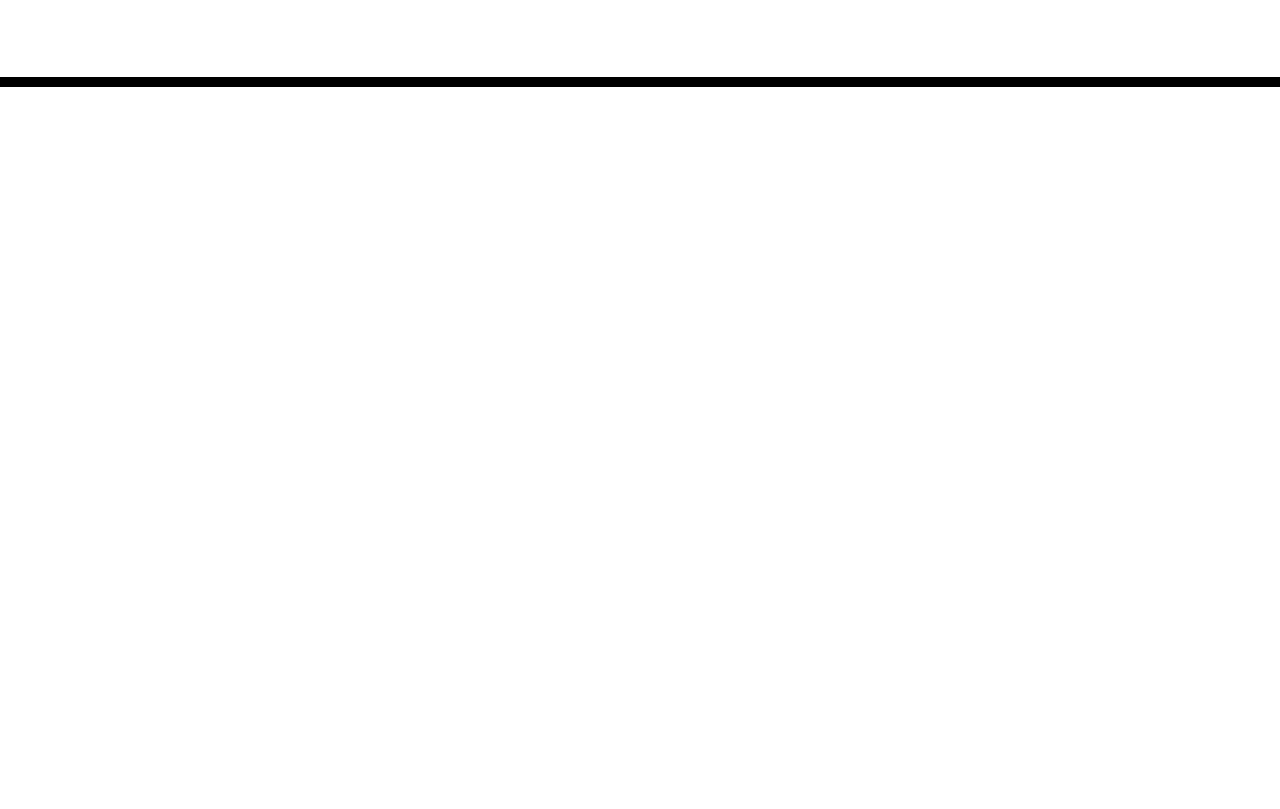
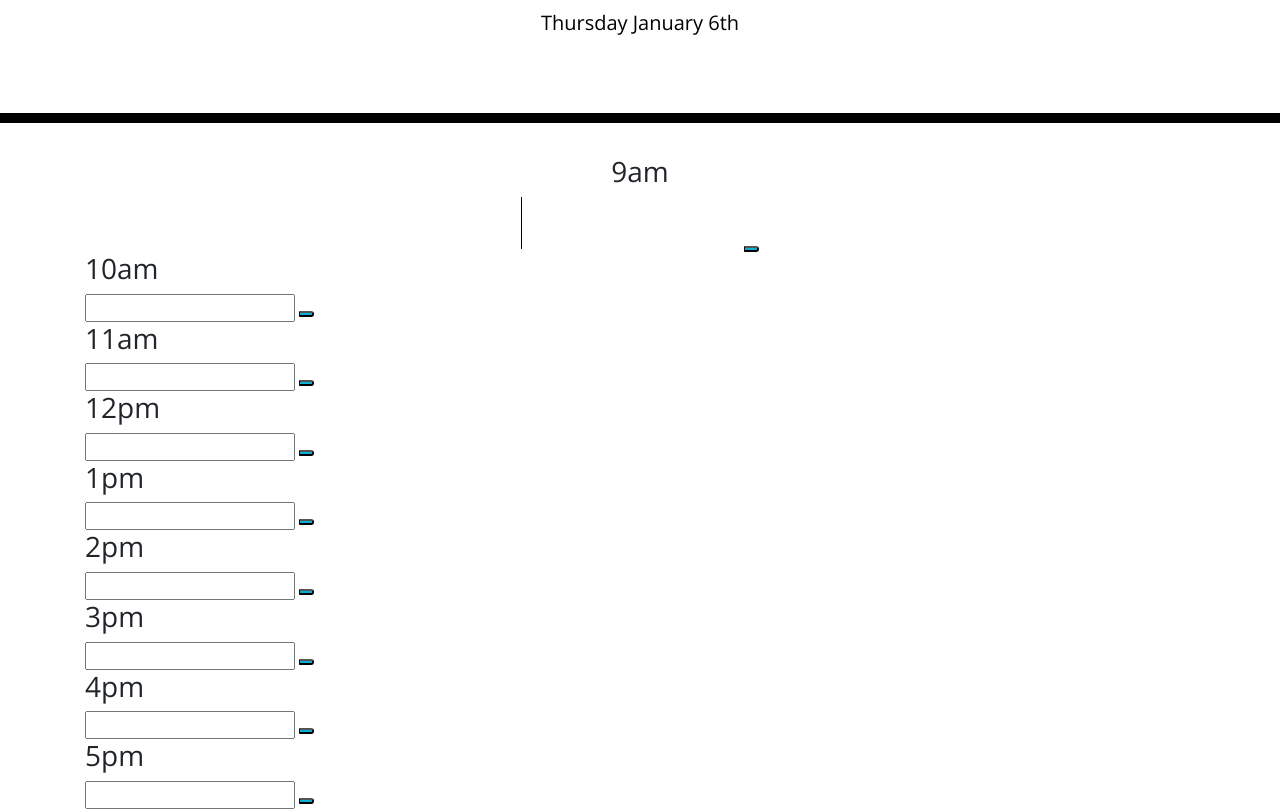
Before and after one commit to oscarcbryant/Weekly-Planner, a plain HTML site: page index.html in a window 1280 px wide. Shown: the part 181-990 px from the top of the page. Before the commit the page ends 800 px from the top, so only its background shows below. Drawn offline with nearby package versions, Linux system fonts and the light colour scheme.

Commit message:
commiting files to repo

```diff
--- a/index.html
+++ b/index.html
@@ -28,11 +28,58 @@
       <p class="lead">A simple calendar app for scheduling your work day</p>
       <p id="currentDay" class="lead"></p>
     </header>
+    <!-- Main Div -->
     <div class="container">
       <!-- Timeblocks go here -->
+      <div id=9am class='time-block'>
+        <h3>9am</h3>
+        <textarea></textarea>
+          <button class="saveBtn"></button>
+      </div>
+      <div id=10am class='timeblocks'>
+        <h3>10am</h3>
+        <input type="textarea">
+          <button class="saveBtn"></button>
+      </div>
+      <div id=11am class='timeblocks'>
+        <h3>11am</h3>
+        <input type="textarea">
+         <button class="saveBtn"></button>
+      </div>
+      <div id=12pm class='timeblocks'>
+        <h3>12pm</h3>
+        <input type="textarea">
+         <button class="saveBtn"></button>
+      </div>
+      <div id=1pm class='timeblocks'>
+        <h3>1pm</h3>
+        <input type="textarea">
+         <button class="saveBtn"></button>
+      </div>
+      <div id=2pm class='timeblocks'>
+        <h3>2pm</h3>
+        <input type="textarea">
+         <button class="saveBtn"></button>
+      </div>
+      <div id=3pm class='timeblocks'>
+        <h3>3pm</h3>
+        <input type="textarea">
+         <button class="saveBtn"></button>
+      </div>
+      <div id=4pm class='timeblocks'>
+        <h3>4pm</h3>
+        <input type="textarea">
+         <button class="saveBtn"></button>
+      </div>
+      <div id=5pm class='timeblocks'>
+        <h3>5pm</h3>
+        <input type="textarea">
+         <button class="saveBtn"></button>
+      </div>
     </div>
 
     <script src="https://cdnjs.cloudflare.com/ajax/libs/jquery/3.2.1/jquery.min.js"></script>
     <script src="https://cdnjs.cloudflare.com/ajax/libs/moment.js/2.24.0/moment.min.js"></script>
+    <script src="script.js"></script>
   </body>
 </html>
--- /dev/null
+++ b/script.js
@@ -0,0 +1,2 @@
+var todaysDate = moment().format("dddd MMMM Do");
+$("#currentDay").text(todaysDate);
```
Also changed, not shown: style.css (line endings or trailing spaces).
